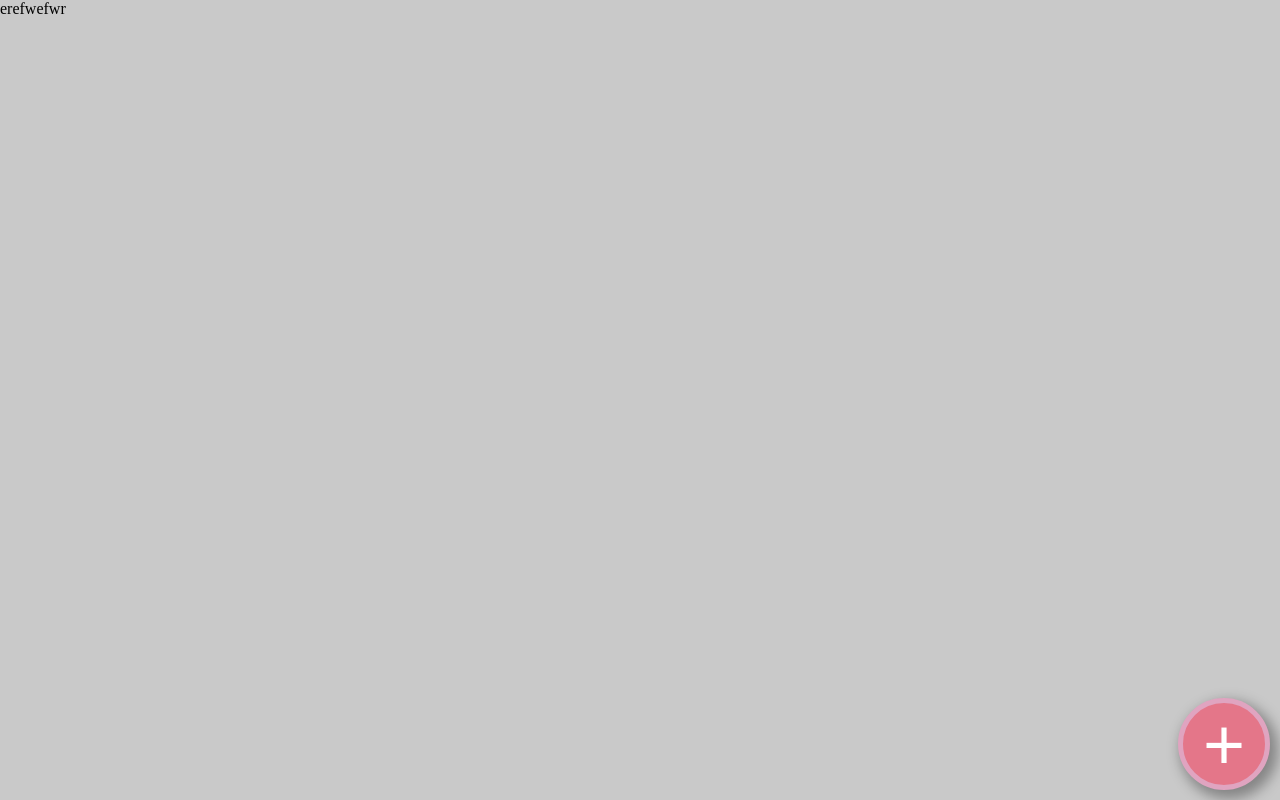
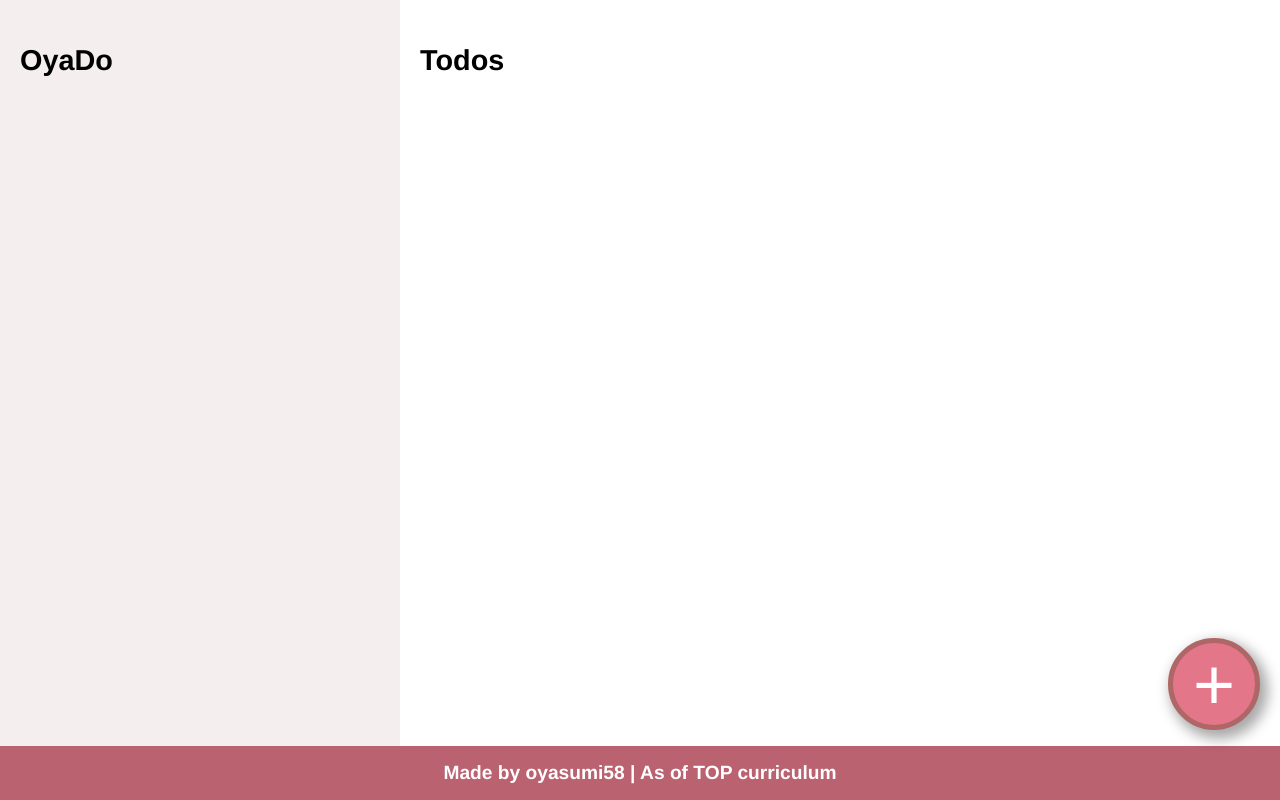
Before and after one commit to oyasumi58/todo-list, a website built with webpack: page src/template.html in a window 1280 px wide. Built offline with nearby package versions, Linux system fonts and the light colour scheme.

Commit message:
Make basically html structure for page

```diff
--- a/src/application.js
+++ b/src/application.js
@@ -1,10 +1,12 @@
 import { Todo } from './todo.js';
+import "./dom.js";
+
+console.log("appl check");
 
 function giveBtnsEvent() {
     let clickState = true;
     const todoBtn = document.querySelector('#newTodoBtn');
     const dialog = document.querySelector('dialog');
-    console.log("d");
 
     todoBtn.addEventListener("click",() => {
         if (clickState) {
@@ -60,6 +62,7 @@ function giveBtnsEvent() {
         new Todo(titleInfo,descInfo,dateInfo,timeInfo,priorityInfo,projectInfo);
         console.log(Todo.array);
         refreshModule();
+        dialog.close();
     })
 
     //to refresh module
--- /dev/null
+++ b/src/dom.js
@@ -0,0 +1,12 @@
+
+
+console.log("dom check");
+
+const domManager = (function() {
+    const appendTodo = function() {
+        console.log("flks");
+    }
+
+
+    return { appendTodo };
+})();
--- a/src/index.js
+++ b/src/index.js
@@ -1,4 +1,5 @@
-console.log("eysssse");
+console.log("indedfsdwx check");
 //todo has a property for which project it is, and then we arrange it that way.
 import './styles.css';
-import  './application.js';
+// import  './application.js';
+import './application.js';
--- a/src/styles.css
+++ b/src/styles.css
@@ -1,38 +1,81 @@
 body {
-    background: rgb(201, 201, 201);
+
     margin: 0px;
     padding: 0px;
-
+    font-family: Helvetica, Arial,  sans-serif;
 
     /* custom prop */
     --btn-bg-color: rgb(228, 118, 137);
-    --btn-border-color: rgb(224, 164, 192);
+    --btn-border-color: rgb(175, 102, 102);
     --btn-hover-color: rgb(211, 106, 124);
+    /* layout */
+    height: 100vh;
+    overflow-y: hidden;
+    gap: 15px;
 }
 
 #newTodoBtn {
-    background-color: rgb(228, 118, 137);
+    background-color: var(--btn-bg-color);
     font-size: 4.5rem;
     color: white;
     padding: 0px 20px 0px;
-    border: 5px solid rgb(224, 164, 192);
+    border: 5px solid var(--btn-border-color);
     border-radius: 90px;
     position: absolute;
     box-shadow: 5px 6px 13px 3px rgba(0,0,0,0.34);
-    bottom: 10px;
-    right: 10px;
+    bottom: 70px;
+    right: 20px;
 }
 
 #newTodoBtn:hover {
-    background-color: rgb(211, 106, 124);
+    background-color: var(--btn-hover-color);
     /* border: 5px solid rgb(194, 137, 163); */
 }
 
 
 #newTodoBtn:active {
-    bottom: 8px;
-    right: 8px;
+    bottom: 68px;
+    right: 18px;
 }
+
+.wrapper {
+    display: flex;
+
+}
+
+.wrapper > div { /*side and main divs*/
+    --block-padding: 20px;
+    padding: var(--block-padding);
+    font-size: 1.2rem;
+    display: flex;
+    flex-direction: column;
+}
+
+#sidebar {
+    height: calc(100vh - 15px - 15px - 1.5rem - 2 * var(--block-padding));
+    width: 30%;
+    background: rgb(245, 238, 238);
+    overflow-y: auto;
+}
+
+#main {
+    width: 70%;
+    height: 100vh - 15px - 15px - 1.5rem;
+    overflow-y: auto;
+}
+
+
+footer {
+    font-size: 1.2rem;
+    line-height: 1.5rem;
+    background-color: rgb(187, 98, 113);
+    color: white;
+    font-weight: bold;
+    text-align: center;
+    padding: 15px;
+}
+
+
 
 /* New todo modal */
 ::backdrop {
--- a/src/template.html
+++ b/src/template.html
@@ -6,12 +6,24 @@
     <title>Document</title>
 </head>
 <body>
-    <div>erefwefwr</div>
+    <div class="container">
+        <div class="wrapper">
+            <div id="sidebar">
+                <h2 id="sidebarTitle">OyaDo</h3>
+
+            </div>
+            <div id="main">
+                <h2 id="mainTitle"> Todos </h3>
+
+            </div>
+        </div>
+        <footer>
+            Made by oyasumi58 | As of TOP curriculum
+        </footer>
+    </div>
     <button type="button" id="newTodoBtn">+</button>
 
-
-
-     <dialog>
+    <dialog>
         <div>
             <h3>Create new todo</h3>
             <hr>
--- a/src/todo.js
+++ b/src/todo.js
@@ -1,4 +1,4 @@
-console.log("deydwe");
+console.log("todo checkw");
 
 class Todo {
     static array = [];
@@ -14,6 +14,5 @@ class Todo {
     }
 }
 
-console.log(Todo.array);
 
 export { Todo };
```
